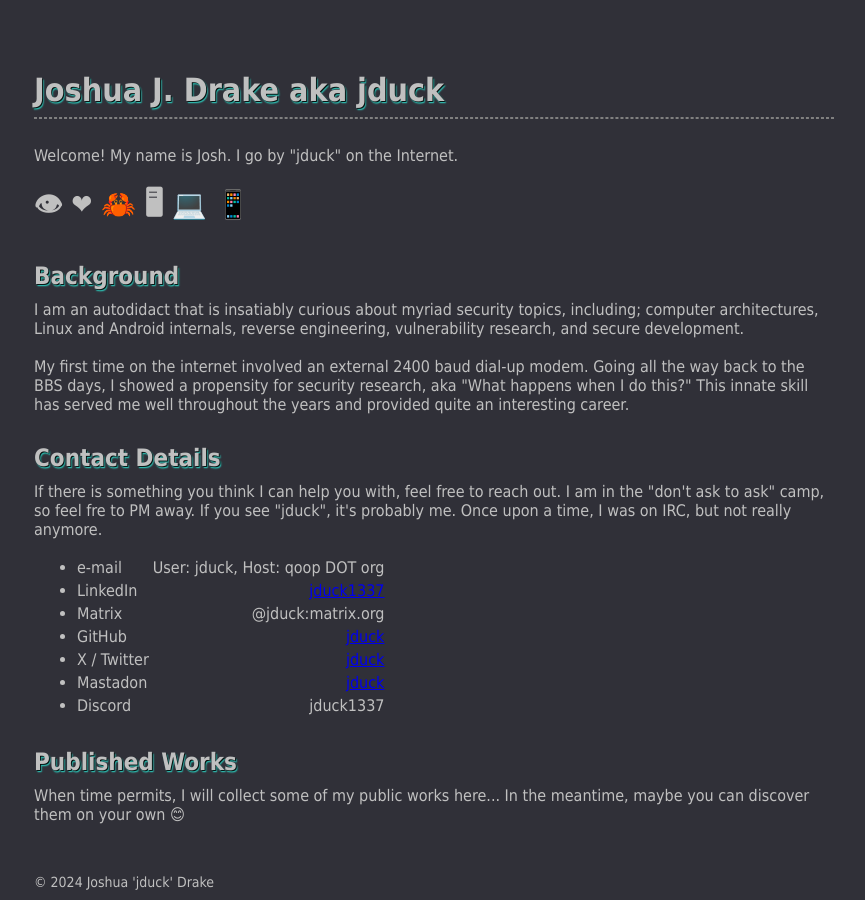
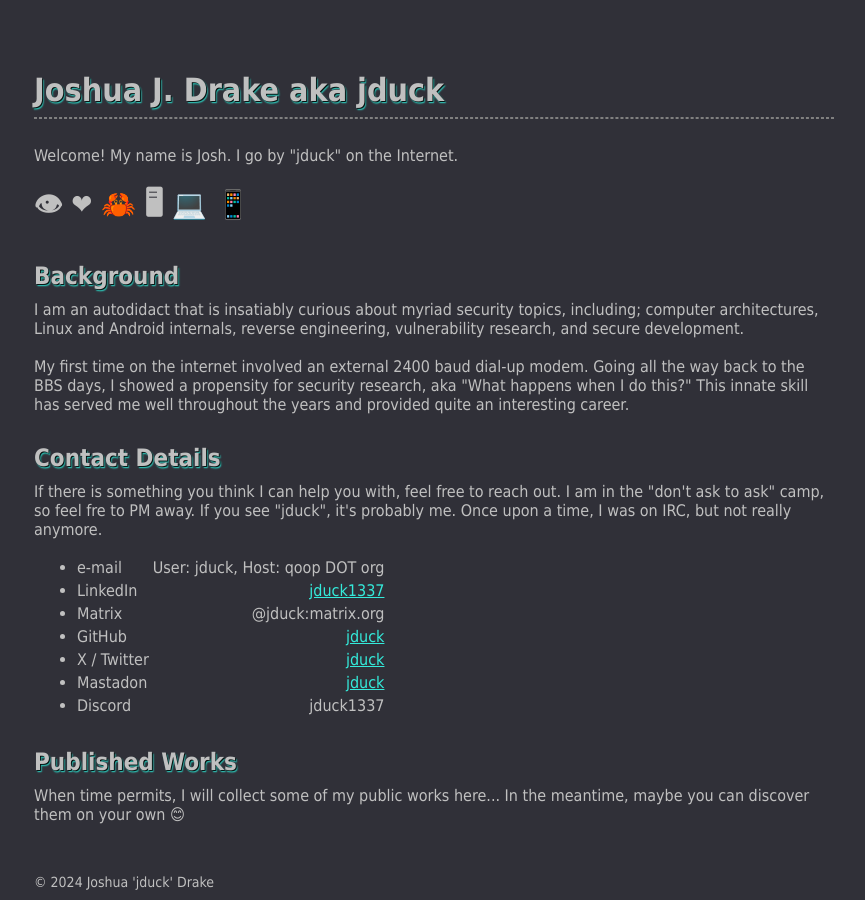
Before and after one commit to jduck/jduck.github.com, a Jekyll site: the page built from index.html, in a window 1280 px wide. Shown: the whole page, without its empty margins (206-1071 px from the left). Built offline with Jekyll 4.4.1, drawn with Linux system fonts in a browser that asks for light colours.

Commit message:
Fix broked css

```diff
--- a/css/main.css
+++ b/css/main.css
@@ -1,5 +1,8 @@
+a {
+color: #34ebdb;
+}
 a:link {
-zcolor: #34ebdb;
+color: #34ebdb;
 }
 a:visited {
 color: #005d5e;
```
